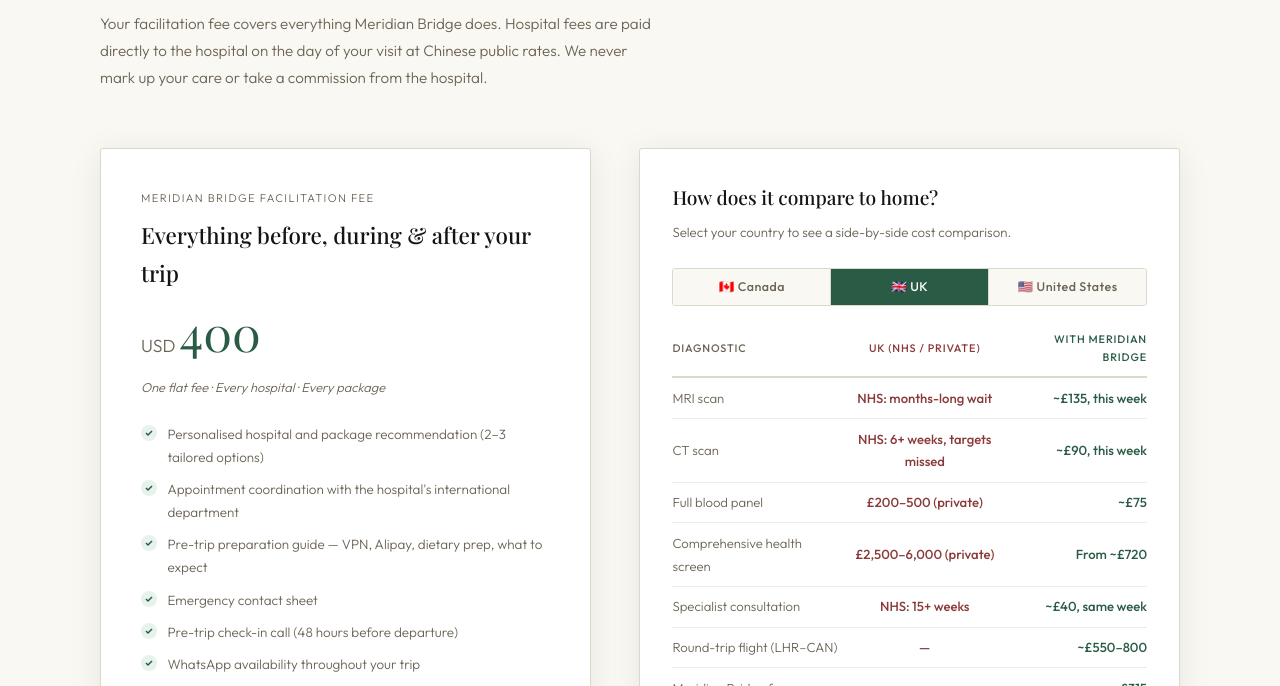
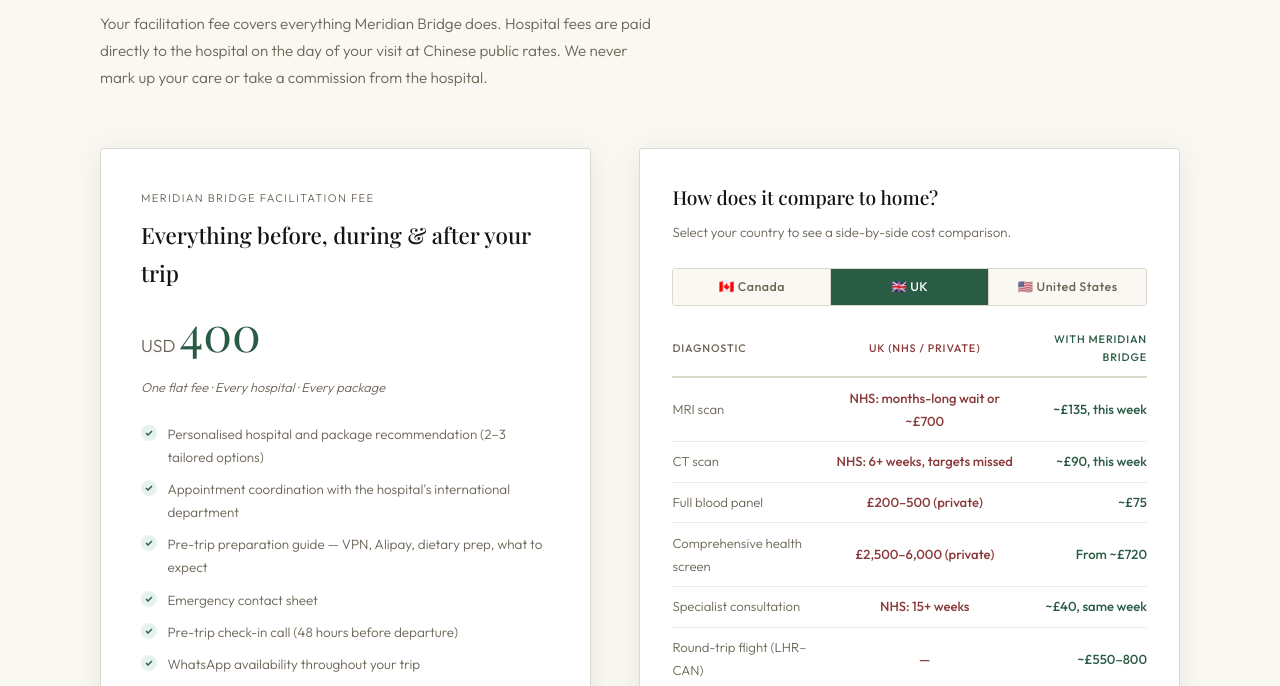
Before and after one commit to gordonMB/meridianbridge-web, a plain HTML site: page index.html in a window 1280 px wide. Both pictures are taken after a click on the button "🇬🇧 UK". Shown: the part 4670-5356 px from the top of the page. Drawn offline with nearby package versions, Linux system fonts and the light colour scheme; a web font is replaced by a local one.

Commit message:
Update index.html
added cost for MRI in UK

```diff
--- a/index.html
+++ b/index.html
@@ -750,7 +750,7 @@
         <table class="comp-table">
           <thead><tr><th>Diagnostic</th><th>UK (NHS / private)</th><th>With Meridian Bridge</th></tr></thead>
           <tbody>
-            <tr><td>MRI scan</td><td>NHS: months-long wait</td><td>~£135, this week</td></tr>
+            <tr><td>MRI scan</td><td>NHS: months-long wait or ~£700</td><td>~£135, this week</td></tr>
             <tr><td>CT scan</td><td>NHS: 6+ weeks, targets missed</td><td>~£90, this week</td></tr>
             <tr><td>Full blood panel</td><td>£200–500 (private)</td><td>~£75</td></tr>
             <tr><td>Comprehensive health screen</td><td>£2,500–6,000 (private)</td><td>From ~£720</td></tr>
```
